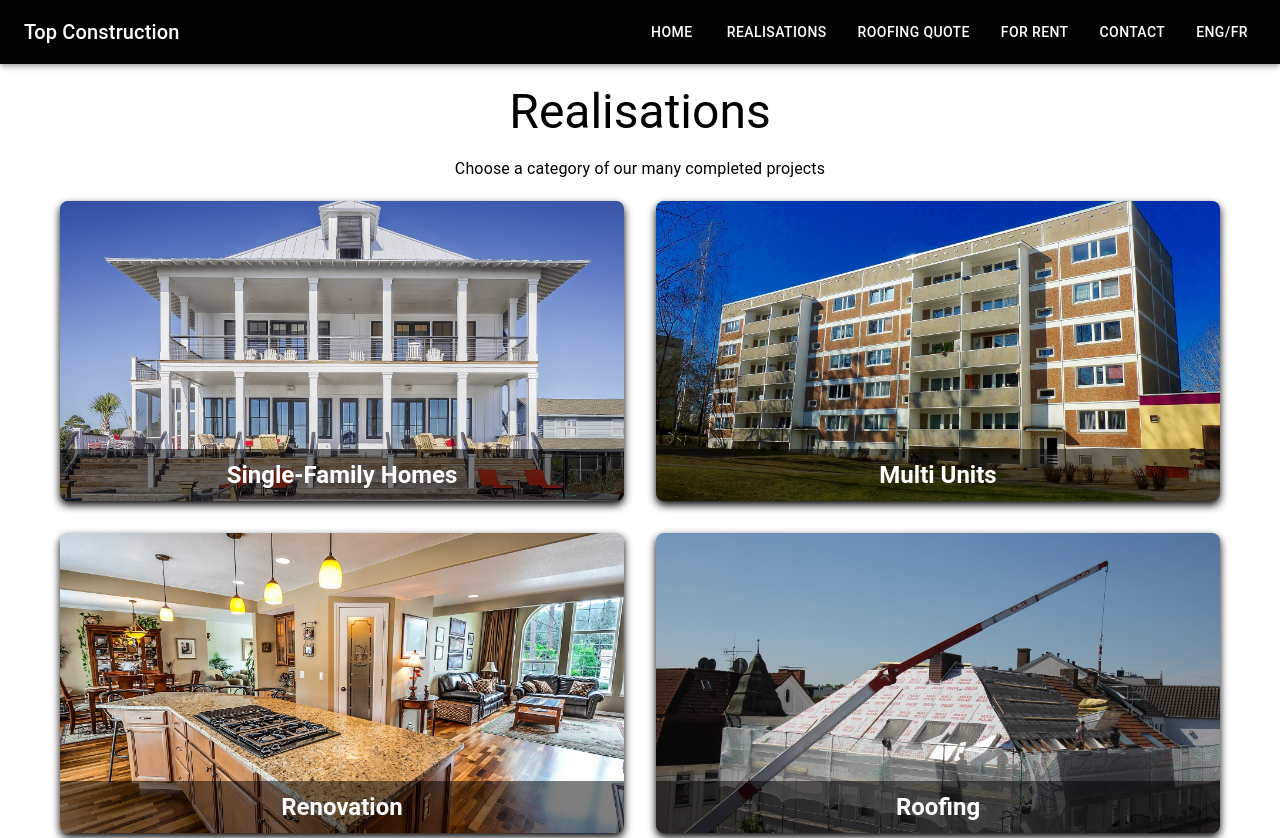
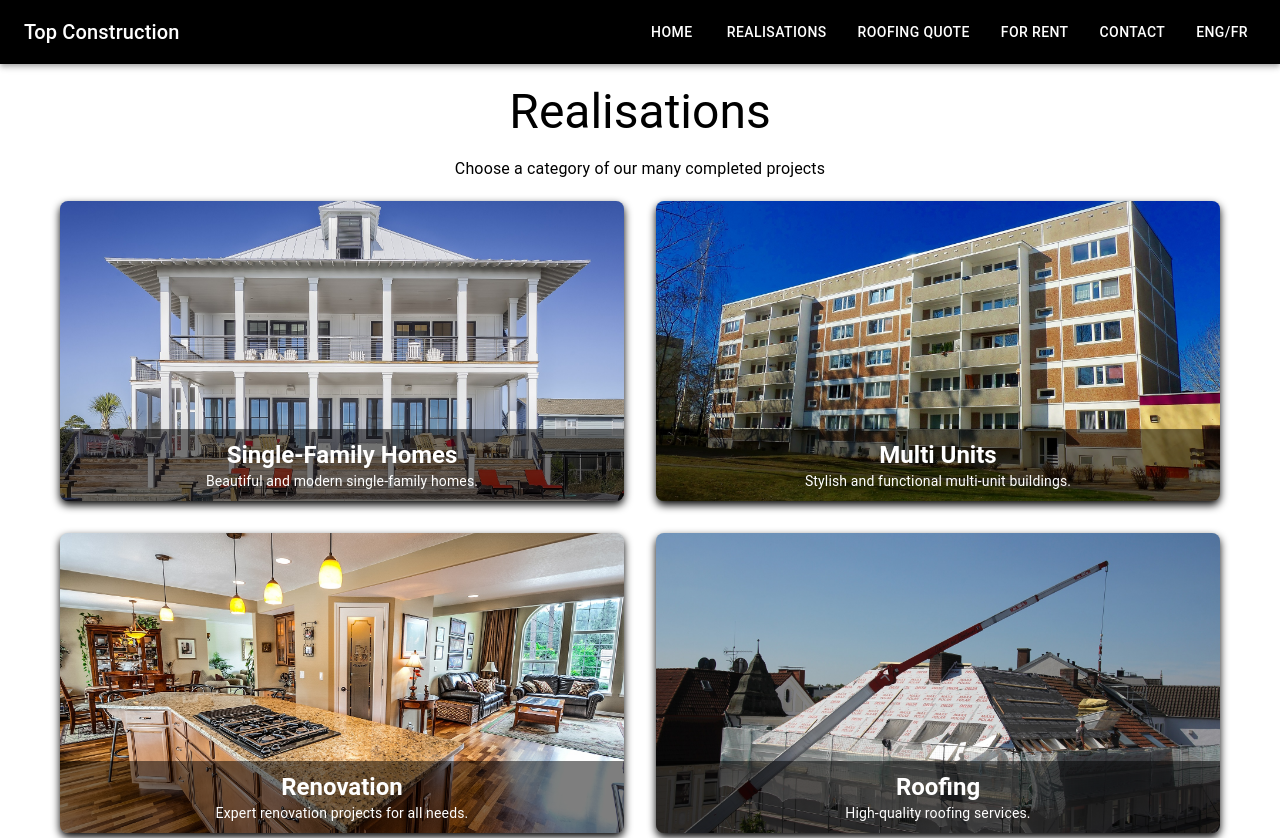
Before and after one commit to 010JGL/top, a React (Create React App) app: page /realisations in a window 1280 px wide. Shown: the top 838 px of the page. Built offline with nearby package versions, Linux system fonts and the light colour scheme.

Commit message:
page realisations traduit

```diff
--- a/src/MultiUnits.js
+++ b/src/MultiUnits.js
@@ -1,6 +1,7 @@
 import React from 'react';
 import { Typography, Container, Grid, Card, CardMedia, CardActionArea } from '@mui/material';
 import PropTypes from 'prop-types';
+import { useLanguage } from './LanguageContext'; // Import the language context
 
 // GalleryTemplate Component
 const GalleryTemplate = ({ title, description, galleryItems }) => {
@@ -70,14 +71,16 @@ GalleryTemplate.propTypes = {
 
 // Main Component
 const GalleryPage = () => {
-  // Sample Data for the Gallery
+  const { language } = useLanguage(); // Get current language
+
+  // Sample Data for the Gallery with language handling
   const galleryData = {
-    title: 'Multi Units Gallery',
-    description: 'These are some of our recent projects.',
+    title: language === 'fr' ? 'Galerie de projets multi-units' : 'Multi Units Gallery',
+    description: language === 'fr' ? 'Voici quelques-uns de nos projets récents.' : 'These are some of our recent projects.',
     galleryItems: [
-      { type: 'image', image: '/path/to/image.jpg', alt: 'Sample Image' },
-      { type: 'video', video: '/path/to/video.mp4', alt: 'Sample Video' },
-      { type: 'image', image: '/path/to/image.jpg', alt: 'Sample Image' },
+      { type: 'image', image: '/path/to/image.jpg', alt: language === 'fr' ? 'Image exemple' : 'Sample Image' },
+      { type: 'video', video: '/path/to/video.mp4', alt: language === 'fr' ? 'Vidéo exemple' : 'Sample Video' },
+      { type: 'image', image: '/path/to/image.jpg', alt: language === 'fr' ? 'Image exemple' : 'Sample Image' },
     ],
   };
 
--- a/src/Realisations.js
+++ b/src/Realisations.js
@@ -1,30 +1,33 @@
 import React from 'react';
 import { Typography, Container, Grid, Card, CardContent } from '@mui/material';
 import { Link } from 'react-router-dom';
+import { useLanguage } from './LanguageContext'; // Import the language context
 
 const Realisations = () => {
+  const { language } = useLanguage(); // Access the current language
+
   const projects = [
     {
-      title: 'Single-Family Homes',
-      description: 'Beautiful and modern single-family homes.',
+      title: language === 'fr' ? 'Maisons unifamiliales' : 'Single-Family Homes',
+      description: language === 'fr' ? 'Maisons unifamiliales modernes et magnifiques.' : 'Beautiful and modern single-family homes.',
       image: '/images/realisations/single-family.jpg',
       link: '/SingleFamilyHome',
     },
     {
-      title: 'Multi Units',
-      description: 'Stylish and functional multi-unit buildings.',
+      title: language === 'fr' ? 'Unités multiples' : 'Multi Units',
+      description: language === 'fr' ? 'Bâtiments fonctionnels et élégants à plusieurs unités.' : 'Stylish and functional multi-unit buildings.',
       image: '/images/realisations/multi-units.jpg',
       link: '/MultiUnits',
     },
     {
-      title: 'Renovation',
-      description: 'Expert renovation projects for all needs.',
+      title: language === 'fr' ? 'Rénovation' : 'Renovation',
+      description: language === 'fr' ? 'Projets de rénovation spécialisés pour tous besoins.' : 'Expert renovation projects for all needs.',
       image: '/images/realisations/renovation.jpg',
       link: '/Renovation',
     },
     {
-      title: 'Roofing',
-      description: 'High-quality roofing services.',
+      title: language === 'fr' ? 'Toiture' : 'Roofing',
+      description: language === 'fr' ? 'Services de toiture de haute qualité.' : 'High-quality roofing services.',
       image: '/images/realisations/roofing.jpg',
       link: '/RoofingJobs',
     },
@@ -35,10 +38,10 @@ const Realisations = () => {
       <Container style={{ textAlign: 'center', padding: '20px' }}>
         {/* Title */}
         <Typography variant="h3" gutterBottom>
-          Realisations
+          {language === 'fr' ? 'Réalisation' : 'Realisations'}
         </Typography>
         <Typography variant="body1" gutterBottom style={{ marginBottom: '20px' }}>
-          Choose a category of our many completed projects
+          {language === 'fr' ? 'Choisissez une catégorie de nos nombreux projets réalisés' : 'Choose a category of our many completed projects'}
         </Typography>
 
         {/* Cards */}
@@ -82,6 +85,9 @@ const Realisations = () => {
                     <Typography variant="h5" style={{ fontWeight: 'bold' }}>
                       {project.title}
                     </Typography>
+                    <Typography variant="body2">
+                      {project.description}
+                    </Typography>
                   </CardContent>
                 </Card>
               </Link>
--- a/src/Renovation.js
+++ b/src/Renovation.js
@@ -1,6 +1,7 @@
 import React from 'react';
 import { Typography, Container, Grid, Card, CardMedia, CardActionArea } from '@mui/material';
 import PropTypes from 'prop-types';
+import { useLanguage } from './LanguageContext'; // Import the language context
 
 // GalleryTemplate Component
 const GalleryTemplate = ({ title, description, galleryItems }) => {
@@ -70,14 +71,16 @@ GalleryTemplate.propTypes = {
 
 // Main Component
 const GalleryPage = () => {
-  // Sample Data for the Gallery
+  const { language } = useLanguage(); // Get current language
+
+  // Sample Data for the Gallery with language handling
   const galleryData = {
-    title: 'Renovation Gallery',
-    description: 'These are some of our recent projects.',
+    title: language === 'fr' ? 'Galerie de rénovations' : 'Renovation Gallery',
+    description: language === 'fr' ? 'Voici quelques-uns de nos projets récents.' : 'These are some of our recent projects.',
     galleryItems: [
-      { type: 'image', image: '/path/to/image.jpg', alt: 'Sample Image' },
-      { type: 'image', image: '/path/to/image.jpg', alt: 'Sample Image' },
-      { type: 'image', image: '/path/to/image.jpg', alt: 'Sample Image' },
+      { type: 'image', image: '/path/to/image.jpg', alt: language === 'fr' ? 'Image exemple' : 'Sample Image' },
+      { type: 'image', image: '/path/to/image.jpg', alt: language === 'fr' ? 'Image exemple' : 'Sample Image' },
+      { type: 'image', image: '/path/to/image.jpg', alt: language === 'fr' ? 'Image exemple' : 'Sample Image' },
     ],
   };
 
--- a/src/RoofingJobs.js
+++ b/src/RoofingJobs.js
@@ -1,6 +1,7 @@
 import React from 'react';
 import { Typography, Container, Grid, Card, CardMedia, CardActionArea } from '@mui/material';
 import PropTypes from 'prop-types';
+import { useLanguage } from './LanguageContext'; // Import the language context
 
 // GalleryTemplate Component
 const GalleryTemplate = ({ title, description, galleryItems }) => {
@@ -70,14 +71,16 @@ GalleryTemplate.propTypes = {
 
 // Main Component
 const GalleryPage = () => {
-  // Sample Data for the Gallery
+  const { language } = useLanguage(); // Get current language
+
+  // Sample Data for the Gallery with language handling
   const galleryData = {
-    title: 'Roofing Jobs Gallery',
-    description: 'These are some of our recent projects.',
+    title: language === 'fr' ? 'Galerie des travaux de toiture' : 'Roofing Jobs Gallery',
+    description: language === 'fr' ? 'Voici quelques-uns de nos projets récents.' : 'These are some of our recent projects.',
     galleryItems: [
-      { type: 'image', image: '/path/to/image.jpg', alt: 'Sample Image' },
-      { type: 'video', video: '/path/to/video.mp4', alt: 'Sample Video' },
-      { type: 'image', image: '/path/to/image.jpg', alt: 'Sample Image' },
+      { type: 'image', image: '/path/to/image.jpg', alt: language === 'fr' ? 'Image exemple' : 'Sample Image' },
+      { type: 'video', video: '/path/to/video.mp4', alt: language === 'fr' ? 'Vidéo exemple' : 'Sample Video' },
+      { type: 'image', image: '/path/to/image.jpg', alt: language === 'fr' ? 'Image exemple' : 'Sample Image' },
     ],
   };
 
--- a/src/SingleFamilyHome.js
+++ b/src/SingleFamilyHome.js
@@ -1,6 +1,7 @@
 import React from 'react';
 import { Typography, Container, Grid, Card, CardMedia, CardActionArea } from '@mui/material';
 import PropTypes from 'prop-types';
+import { useLanguage } from './LanguageContext'; // Import the language context
 
 // GalleryTemplate Component
 const GalleryTemplate = ({ title, description, galleryItems }) => {
@@ -70,14 +71,16 @@ GalleryTemplate.propTypes = {
 
 // Main Component
 const GalleryPage = () => {
-  // Sample Data for the Gallery
+  const { language } = useLanguage(); // Get current language
+
+  // Sample Data for the Gallery with language handling
   const galleryData = {
-    title: 'Single-Family Home Gallery',
-    description: 'These are some of our recent projects.',
+    title: language === 'fr' ? 'Galerie de maisons unifamiliales' : 'Single-Family Home Gallery',
+    description: language === 'fr' ? 'Voici quelques-uns de nos projets récents.' : 'These are some of our recent projects.',
     galleryItems: [
-      { type: 'image', image: '/path/to/image.jpg', alt: 'Sample Image' },
-      { type: 'video', video: '/path/to/video.mp4', alt: 'Sample Video' },
-      { type: 'image', image: '/path/to/image.jpg', alt: 'Sample Image' },
+      { type: 'image', image: '/path/to/image.jpg', alt: language === 'fr' ? 'Image exemple' : 'Sample Image' },
+      { type: 'video', video: '/path/to/video.mp4', alt: language === 'fr' ? 'Vidéo exemple' : 'Sample Video' },
+      { type: 'image', image: '/path/to/image.jpg', alt: language === 'fr' ? 'Image exemple' : 'Sample Image' },
     ],
   };
 
```
